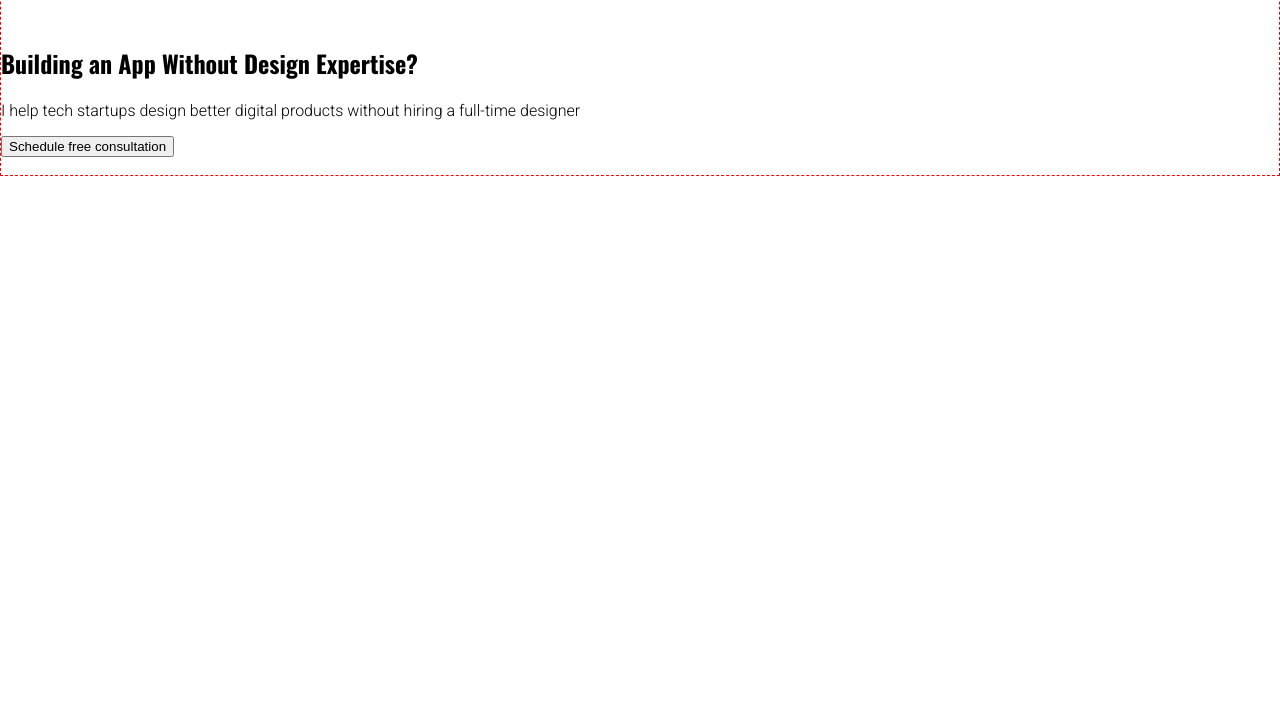
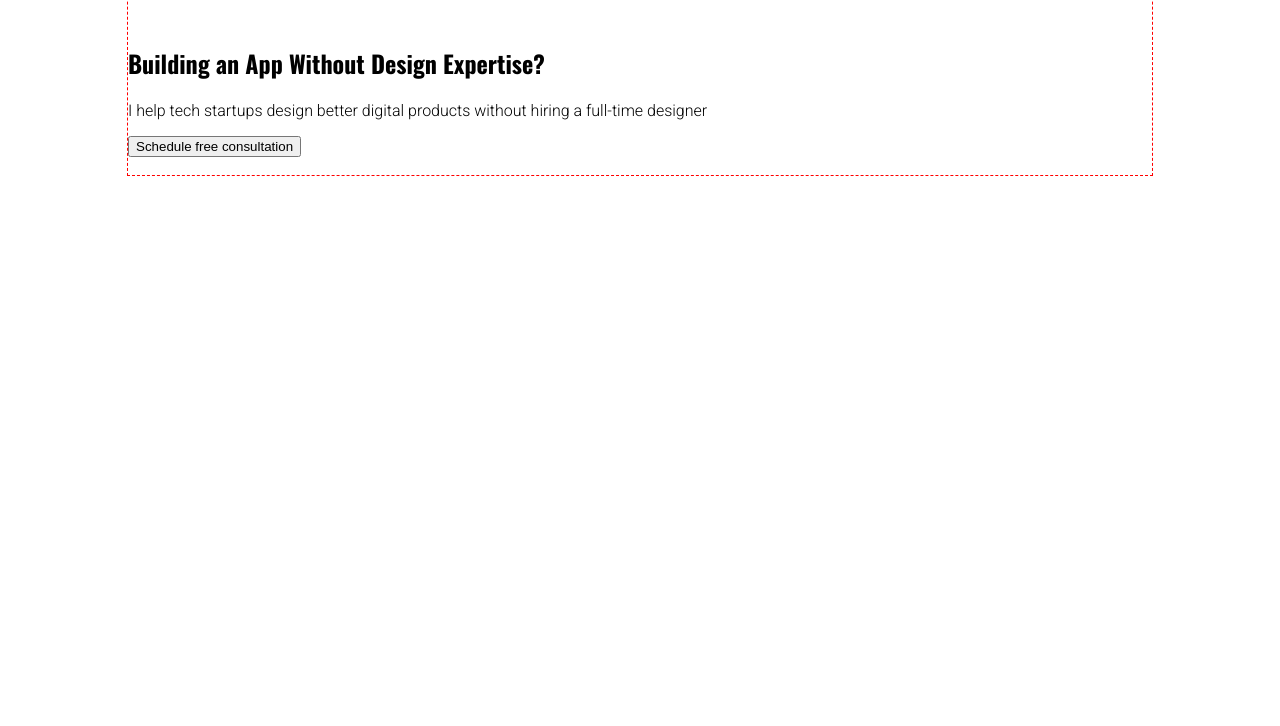
Before and after one commit to WebHeroSchool/development, a plain HTML site: page index.html in a window 1280 px wide. Shown: the part 74-800 px from the top of the page. Drawn offline with nearby package versions, Linux system fonts and the light colour scheme.

Commit message:
Добавлены исрпавления в шапке

```diff
--- a/style.css
+++ b/style.css
@@ -8,7 +8,7 @@
 
 .wrapper {
 	margin: auto;
-	width 80%;
+	width: 80%;
 	border: dashed 1px red;
 }
 
```
